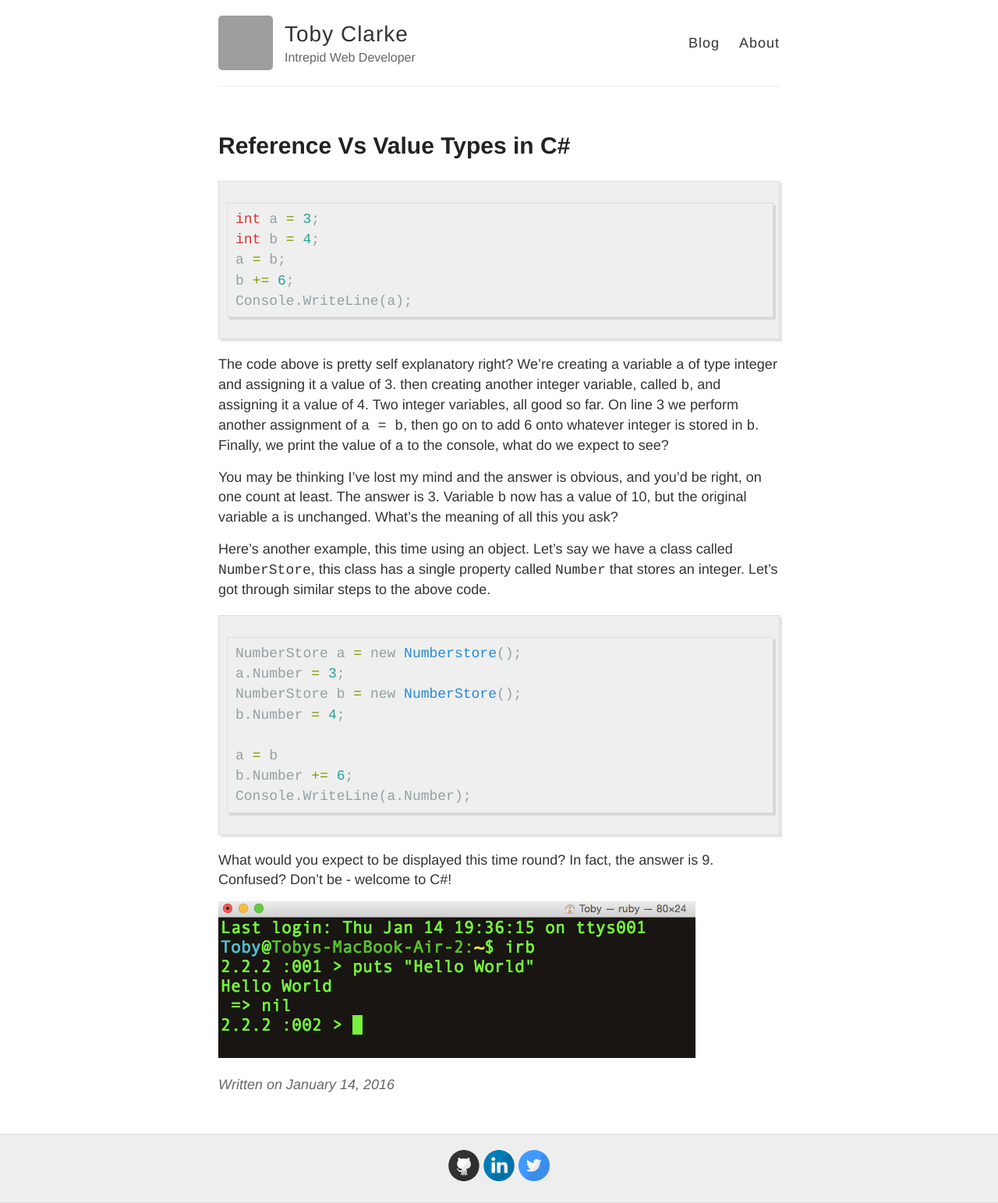
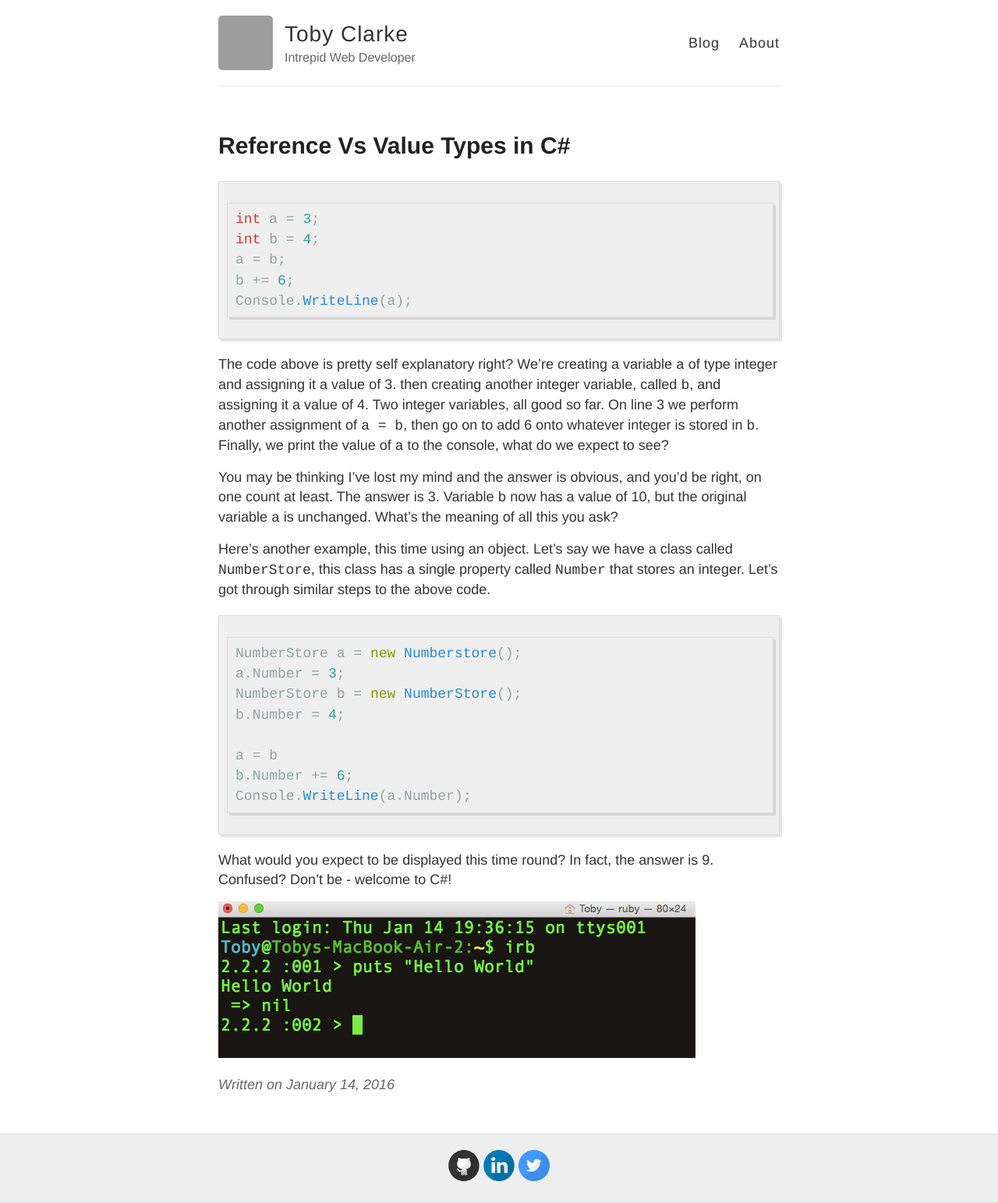
Before and after one commit to Teeohbee/Teeohbee.github.io, a Jekyll site: the page built from _posts/2016-01-14-Reference-Vs-Value-Types-in-C#.md, in a window 1280 px wide. Shown: the whole page at 78% size. Built offline with Jekyll 4.4.1, drawn with Linux system fonts in a browser that asks for light colours; Markdown is read by kramdown in place of the engine named in the settings; grey boxes are pictures that could not be loaded.

Commit message:
Update 2016-01-14-Reference-Vs-Value-Types-in-C#.md

````diff
--- a/_posts/2016-01-14-Reference-Vs-Value-Types-in-C#.md
+++ b/_posts/2016-01-14-Reference-Vs-Value-Types-in-C#.md
@@ -3,7 +3,7 @@ layout: post
 title: Reference Vs Value Types in C#
 ---
 
-```c
+```csharp
 int a = 3;
 int b = 4;
 a = b;
@@ -17,7 +17,7 @@ You may be thinking I've lost my mind and the answer is obvious, and you'd be ri
 
 Here's another example, this time using an object. Let's say we have a class called `NumberStore`, this class has a single property called `Number` that stores an integer. Let's got through similar steps to the above code.
 
-```c
+```csharp
 NumberStore a = new Numberstore();
 a.Number = 3;
 NumberStore b = new NumberStore();
````
